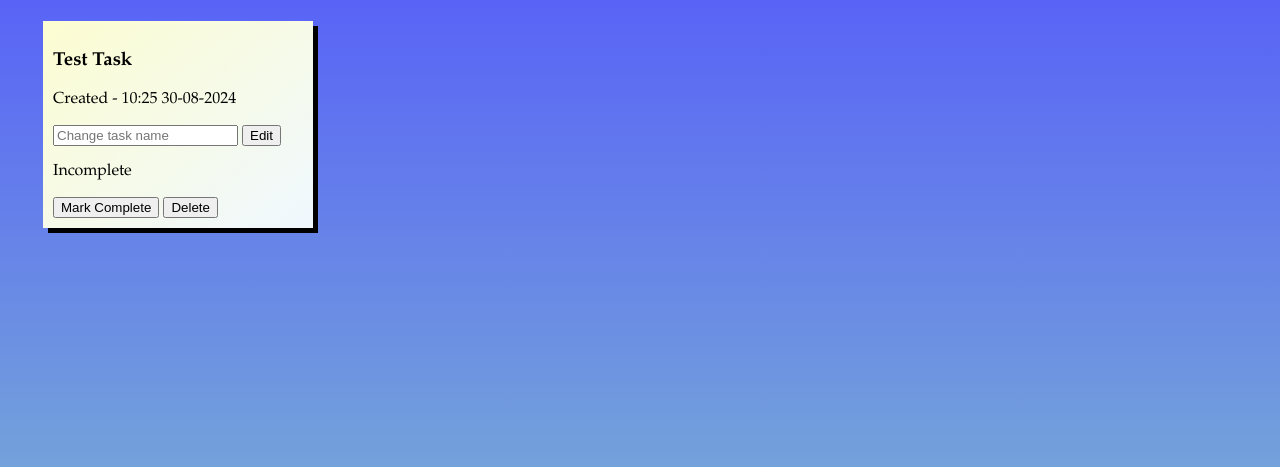
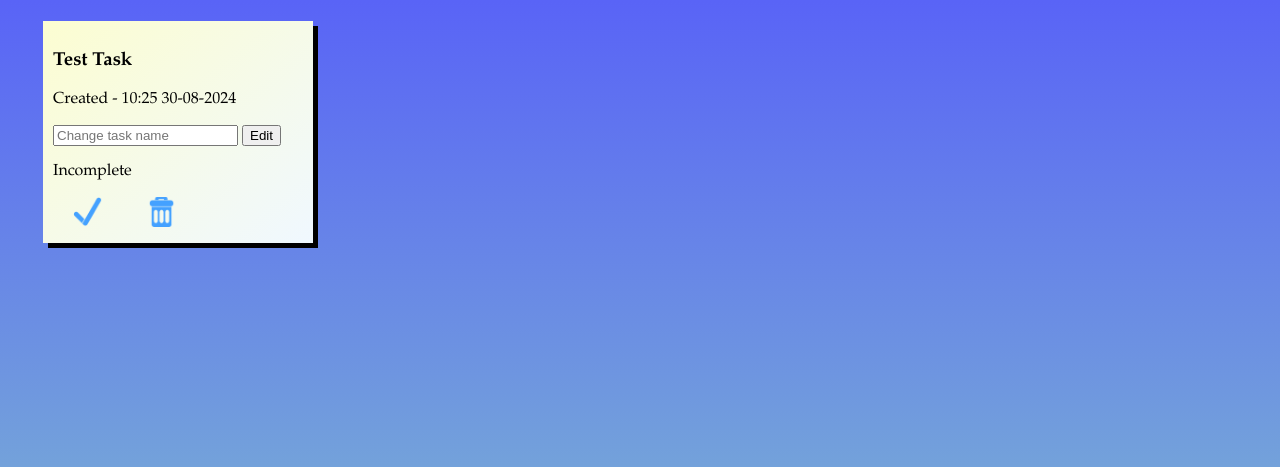
Before and after one commit to F-Cocker/todoapp, a Flask app: page / in a window 1280 px wide. Shown: the part 141-608 px from the top of the page. Run offline with Flask 3, Linux system fonts and the light colour scheme.

Commit message:
replaced buttons with icons

```diff
--- a/website/static/style.css
+++ b/website/static/style.css
@@ -42,3 +42,9 @@ div.todo_box{
 h3{
     word-wrap:break-word
 }
+img.icon{
+    max-width:30px;
+    max-height:30px;
+    padding-right:20px;
+    padding-left:20px;
+}
--- a/website/templates/index.html
+++ b/website/templates/index.html
@@ -47,13 +47,13 @@
             <!--A button is provided to easily flip the todo from compelte to incomplete and vice versa-->
             {% if todo.complete==False %}
                 <p>Incomplete</p>
-                <a href="/update/{{ todo.id }}"><button>Mark Complete</button></a>
+                <a href="/update/{{ todo.id }}"><img src="{{ url_for('static',filename='completeicon.png')}}" title="Complete" alt="Complete" class="icon"></a>
             {% else %}
                 <p>Completed - {{todo.completed_date}}</p>
-                <a href="/update/{{ todo.id }}"><button>Mark Incomplete</button></a>
+                <a href="/update/{{ todo.id }}"><img src="{{ url_for('static',filename='incompleteicon.png')}}" title="Incomplete" alt="Incomplete" class="icon"></a>
             {% endif %}
             <!--The delete button-->
-            <a href="/delete/{{ todo.id }}"><button>Delete</button></a>
+            <a href="/delete/{{ todo.id }}"><img src="{{ url_for('static',filename='deleteicon.png')}}" title="Delete" alt="Delete" class="icon"></a>
         </div>
     {% endfor %}
     </div>
```
Also changed, not shown: instance/db.sqlite, website/static/completeicon.png (added), website/static/deleteicon.png (added), website/static/incompleteicon.png (added).
